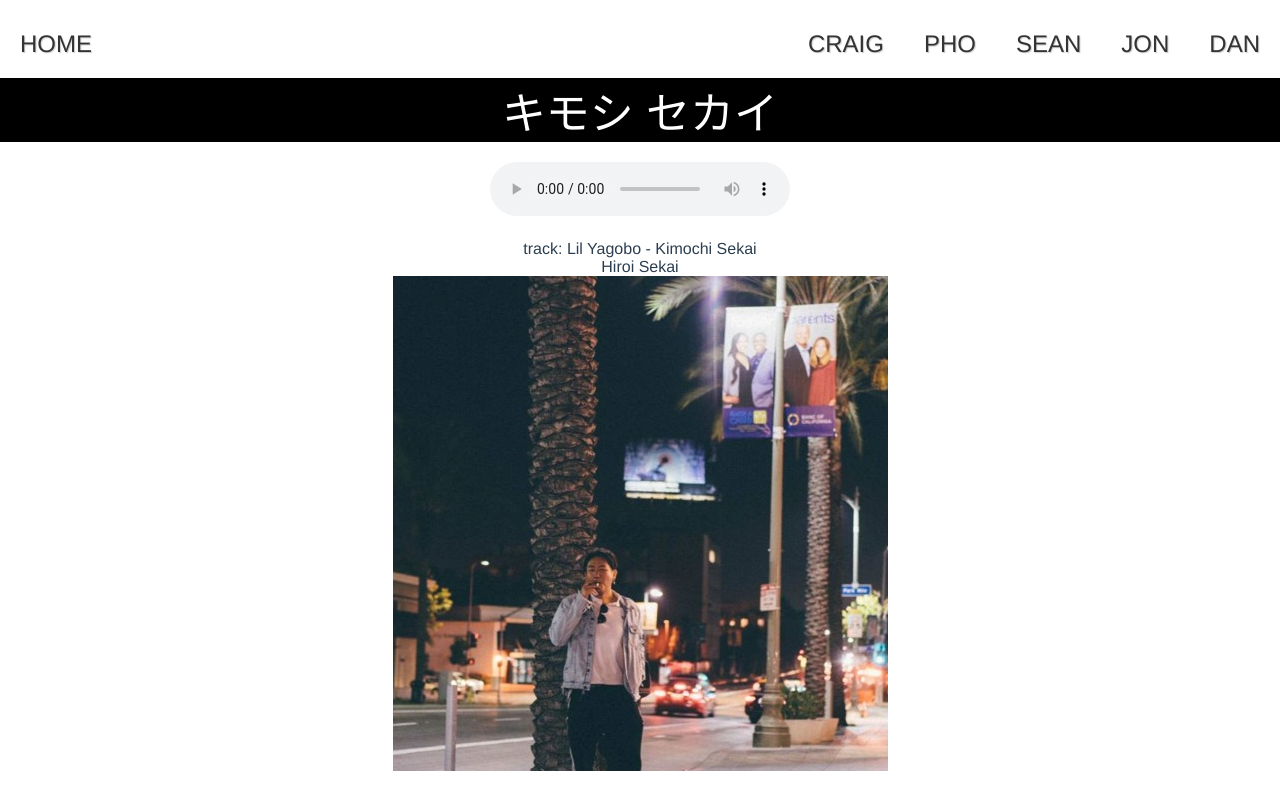
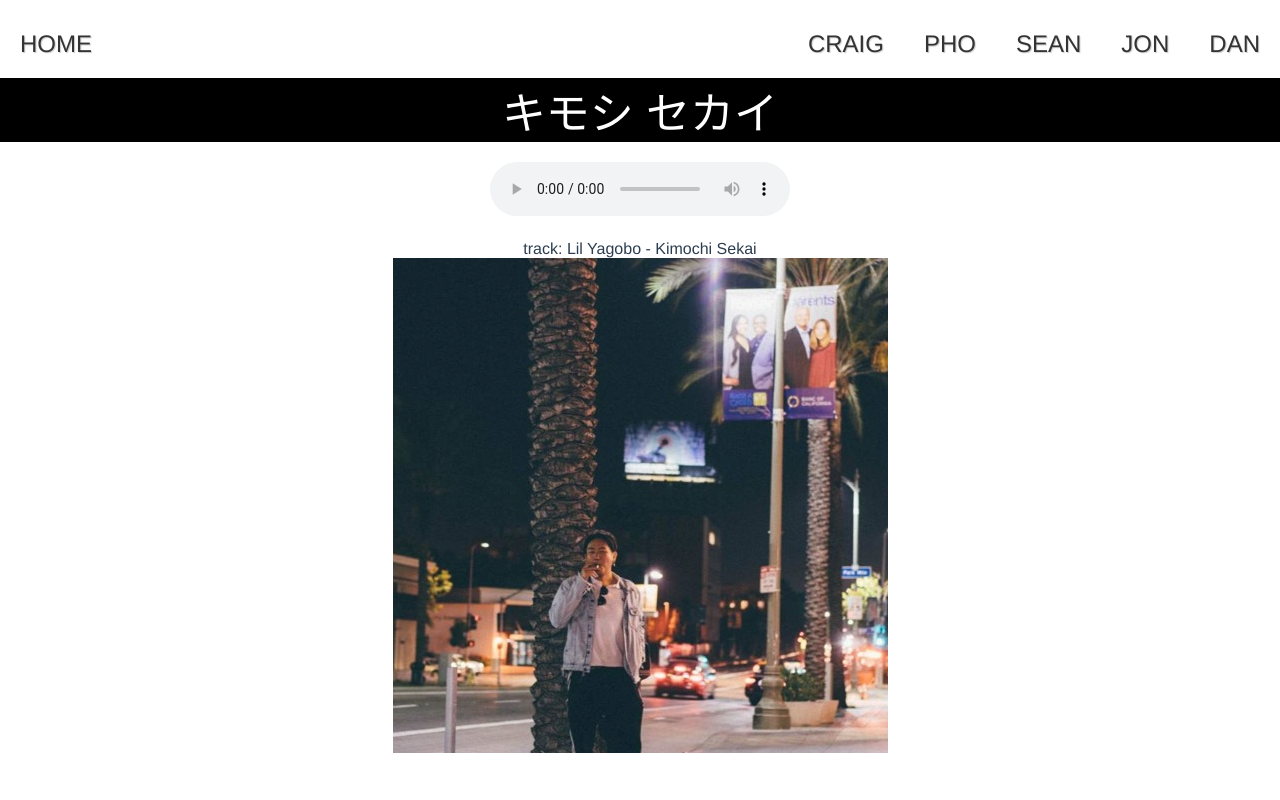
Before and after one commit to kimochisekai/kimochisekai.club, a Vue app: page /#/ in a window 1280 px wide. Built offline with nearby package versions, Linux system fonts and the light colour scheme.

Commit message:
remove node_modules

```diff
--- a/src/components/Hello.vue
+++ b/src/components/Hello.vue
@@ -5,7 +5,6 @@
 			<source src="../assets/ks.mp3" type="audio/mp3">
 		</audio>
     <p>track: Lil Yagobo - Kimochi Sekai</p>
-    <p>Hiroi Sekai</p>
 		<img src="../assets/craig.png">
   </div>
 </template>
```
Also changed, not shown: 1 other file (tests, documents, lock files or other folders).
